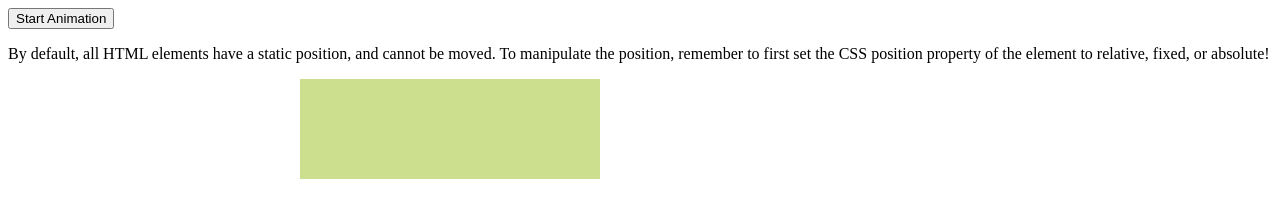
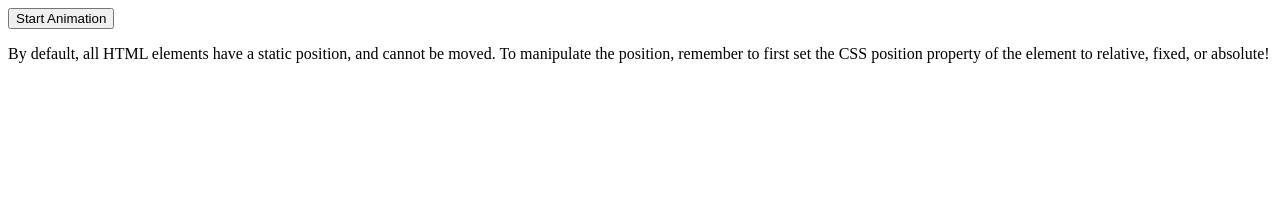
Before and after one commit to azizurcse/Jquery, a plain HTML site: page animation.html in a window 1280 px wide. Both pictures are taken after a click on the button "Start Animation". Drawn offline with nearby package versions, Linux system fonts and the light colour scheme.

Commit message:
jquery animation with height and width toggle

```diff
--- a/animation.html
+++ b/animation.html
@@ -6,9 +6,8 @@
 $(document).ready(function(){
     $("button").click(function(){
         $("div").animate({
-        	left:'300px',
-        	opacity:'0.5',
-        	width:'300px'
+        	height:'toggle',
+        	width:'toggle'
         });
     });
 });
```
